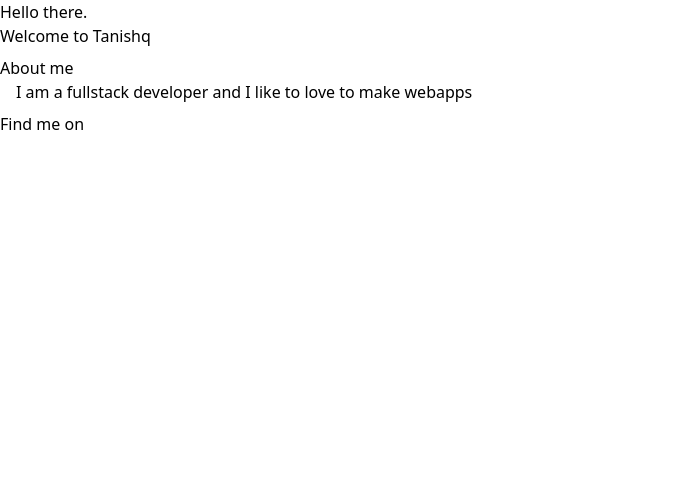
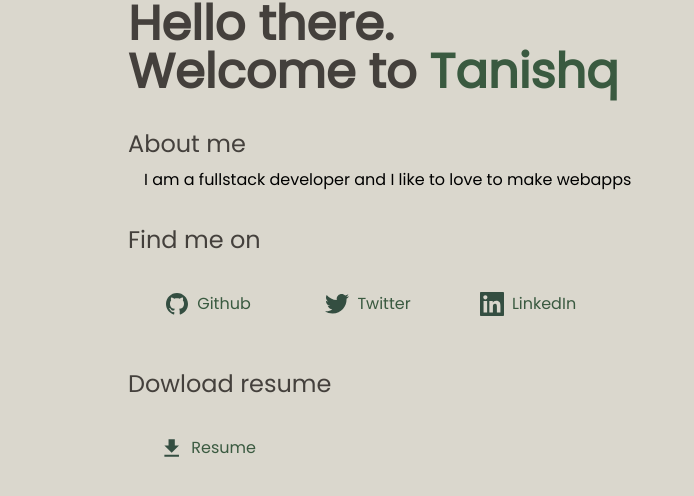
Before and after one commit to TanishqSingla/my-website, a Next.js app: page / in a window 1280 px wide. Shown: the top 496 px of the page, without its empty margins (0-694 px from the left). Built offline with nearby package versions, Linux system fonts and the light colour scheme.

Commit message:
Style main.css

```diff
--- /dev/null
+++ b/components/Layout/Header/Header.tsx
@@ -0,0 +1,3 @@
+export default function() {
+
+}
--- /dev/null
+++ b/components/Layout/index.tsx
@@ -0,0 +1,3 @@
+export default function () {
+  return <></>
+}
--- a/pages/_app.tsx
+++ b/pages/_app.tsx
@@ -1,6 +1,25 @@
-import '../styles/globals.css'
-import type { AppProps } from 'next/app'
+import "../styles/globals.css";
+import type { AppProps } from "next/app";
+import Head from "next/head";
 
 export default function App({ Component, pageProps }: AppProps) {
-  return <Component {...pageProps} />
+	return (
+		<>
+			<Head>
+				<link rel="preconnect" href="https://fonts.googleapis.com" />
+				<link
+					rel="preconnect"
+					href="https://fonts.gstatic.com"
+					crossOrigin="true"
+				/>
+				<link
+					href="https://fonts.googleapis.com/css2?family=Poppins&display=swap"
+					rel="stylesheet"
+				/>
+			</Head>
+			<div className="container">
+				<Component {...pageProps} />
+			</div>
+		</>
+	);
 }
--- a/pages/index.tsx
+++ b/pages/index.tsx
@@ -1,6 +1,25 @@
 import Head from "next/head";
+import { GrGithub, GrTwitter, GrLinkedin } from "react-icons/gr";
+import { IoMdDownload } from "react-icons/io";
 
 export default function Home() {
+	const socials = [
+		{
+			name: "Github",
+			link: "https://www.github.com/TanishqSingla",
+			logo: <GrGithub size="24" color="#344e41" />,
+		},
+		{
+			name: "Twitter",
+			link: "https://www.twitter.com/TanishqSingla_",
+			logo: <GrTwitter size="24" color="#344e41" />,
+		},
+		{
+			name: "LinkedIn",
+			link: "https://www.linkedin.com/in/tanishqsingla",
+			logo: <GrLinkedin size="24" color="#344e41" />,
+		},
+	];
 	return (
 		<>
 			<Head>
@@ -18,12 +37,27 @@ export default function Home() {
 			</div>
 			<div className="about-me py-2">
 				<h3>About me</h3>
-				<p className="indent-4">I am a fullstack developer and I like to love to make webapps</p>
+				<p className="indent-4">
+					I am a fullstack developer and I like to love to make webapps
+				</p>
 			</div>
 			<div className="social">
 				<h3>Find me on</h3>
 				<div className="social-links">
-					<a href="https://www.github.com/TanishqSingla">
+					{socials.map((social) => (
+						<a href={social.link} key={social.name}>
+							{social.logo}
+							{social.name}
+						</a>
+					))}
+				</div>
+			</div>
+			<div>
+				<h3>Dowload resume</h3>
+				<div className="social-links">
+					<a href="" download className="px-4">
+						<IoMdDownload color="#344e41" size="24" />
+						Resume
 					</a>
 				</div>
 			</div>
--- a/styles/globals.css
+++ b/styles/globals.css
@@ -3,5 +3,40 @@
 @tailwind components;
 
 @layer components {
+  .text-defaults {
+    @apply dark:text-white text-stone-700
+  }
+  .highlight {
+    @apply text-primary-100 dark:text-accent
+  }
+  .container {
+    @apply  sm:max-w-5xl max-w-full mx-auto flex flex-col min-h-screen gap-4 px-4 sm:px-0;
+  }
+}
 
+body {
+  font-family: "Poppins", sans-serif;
+  @apply bg-surface dark:bg-stone-900 selection:text-surface selection:bg-primary-200
 }
+
+h1 {
+  @apply text-defaults text-4xl sm:text-5xl font-bold
+}
+h2 {
+  @apply text-defaults text-3xl sm:text-4xl
+}
+h3 {
+  @apply text-defaults sm:text-2xl text-xl my-2
+}
+
+main {
+  @apply px-4
+}
+
+.social-links {
+  @apply p-4 flex gap-8 flex-wrap
+}
+.social-links > a {
+  transition: .3s ease-in;
+  @apply h-12 w-32 flex items-center justify-center gap-2 hover:bg-white rounded-md text-primary-100
+}
--- a/tailwind.config.js
+++ b/tailwind.config.js
@@ -1,12 +1,23 @@
 /** @type {import('tailwindcss').Config} */
 module.exports = {
-  darkMode: 'class',
+	darkMode: "class",
 	content: [
 		"./pages/**/*.{js,ts,jsx,tsx}",
-    "./components/**/*.{js,ts,jsx,tsx}"
+		"./components/**/*.{js,ts,jsx,tsx}",
 	],
 	theme: {
-    extend: {},
+		extend: {
+			colors: {
+				primary: {
+					100: "#3A5A40",
+					200: "#344E41",
+				},
+				secondary: "#A3B18A",
+				accent: "#588157",
+				surface: "#DAD7CD",
+				highlight: "#588157",
+			},
+		},
 	},
 	plugins: [],
-}
+};
```
Lines whose indentation alone changed are shown as unchanged.
